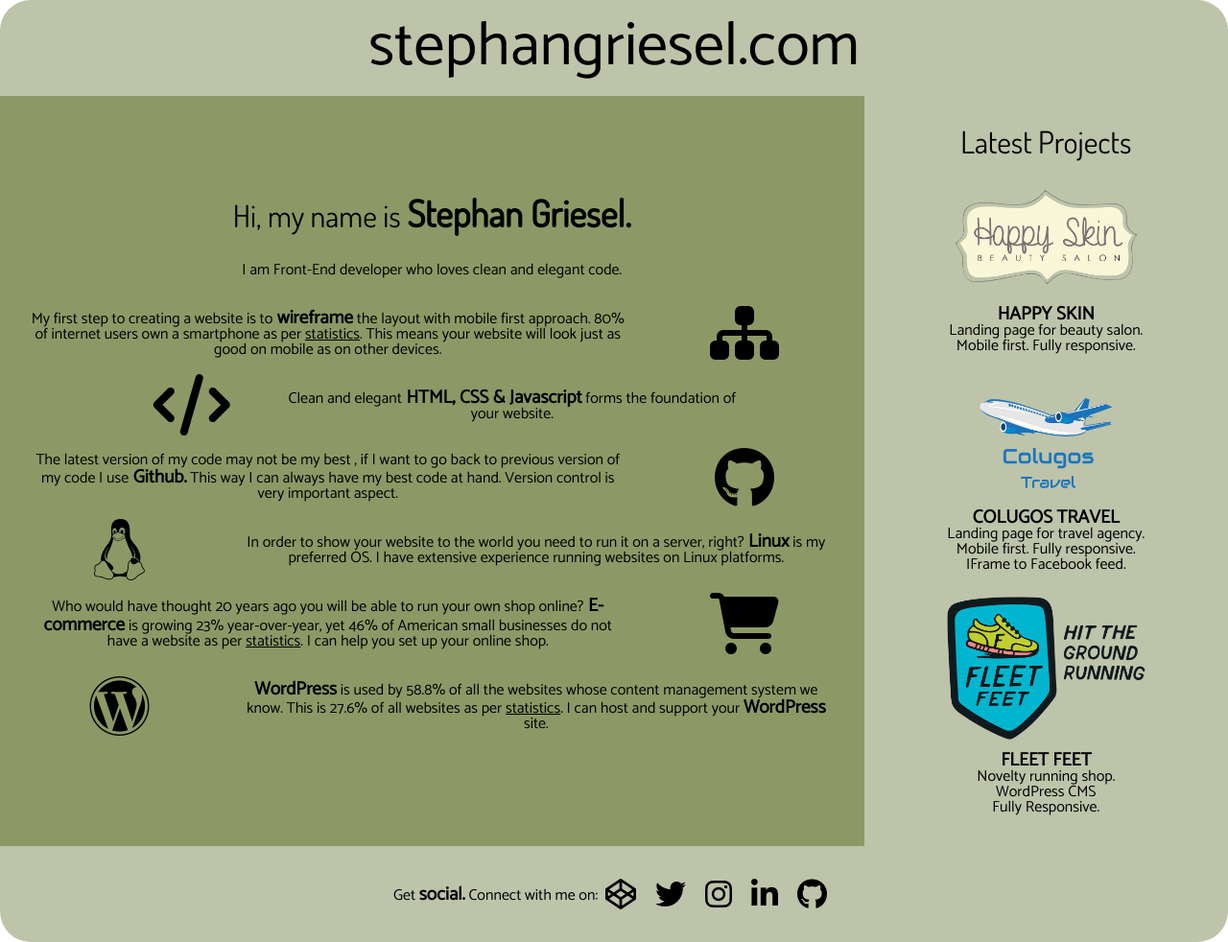
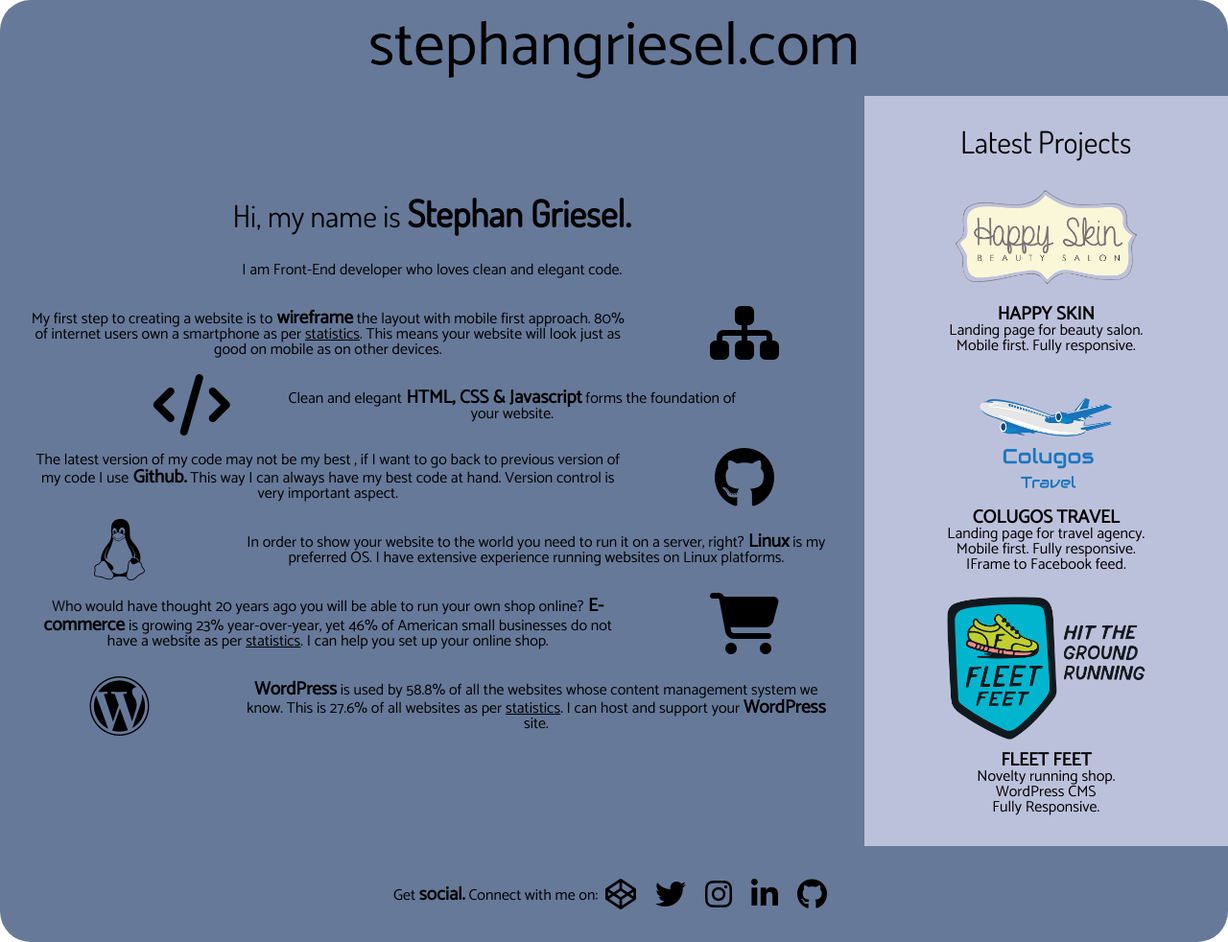
Before and after one commit to stephangriesel/stephangrieseldotcom, a plain HTML site: page index.html in a window 1280 px wide. Shown: the whole page at 96% size. Drawn offline with Linux system fonts and the light colour scheme.

Commit message:
layout color changed to blue

```diff
--- a/css/main.css
+++ b/css/main.css
@@ -20,7 +20,7 @@
 }
 
 a:hover {
-    color: #d9e2bc;
+    color: #FFFFFF;
 }
 
 a:active {
@@ -62,7 +62,7 @@
 	-webkit-flex: 1 0 0;
 	-webkit-order:0;
 	/* Layout */
-	background: rgb(189, 196, 170);
+	background: rgb(102, 121, 153);
 	border-radius: 1em 1em 0 0;
 	font-family: 'Titillium Web', sans-serif;
 	font-size:2em;
@@ -74,7 +74,7 @@
 	-webkit-flex-flow:column;
 	-webkit-order:1;
 	/* Layout */
-	background: rgb(140, 153, 102);
+	background: rgb(102, 121, 153);
 	padding:1em;
 	text-align:center;
 }
@@ -104,7 +104,7 @@
 	-webkit-flex-flow: column;
 	-webkit-order:2;
 	/* Layout */
-	background: rgb(189, 196, 170);
+	background: rgb(188, 193, 219);
 	padding:1em;
 	text-align:center;
 }
@@ -115,7 +115,7 @@
 	-webkit-flex-flow:column;
 	-webkit-order:3;
 	/* Layout */
-	background: rgb(189, 196, 170);
+	background: rgb(102, 121, 153);
 	border-radius:0 0 2em 2em;
 }
 
```
